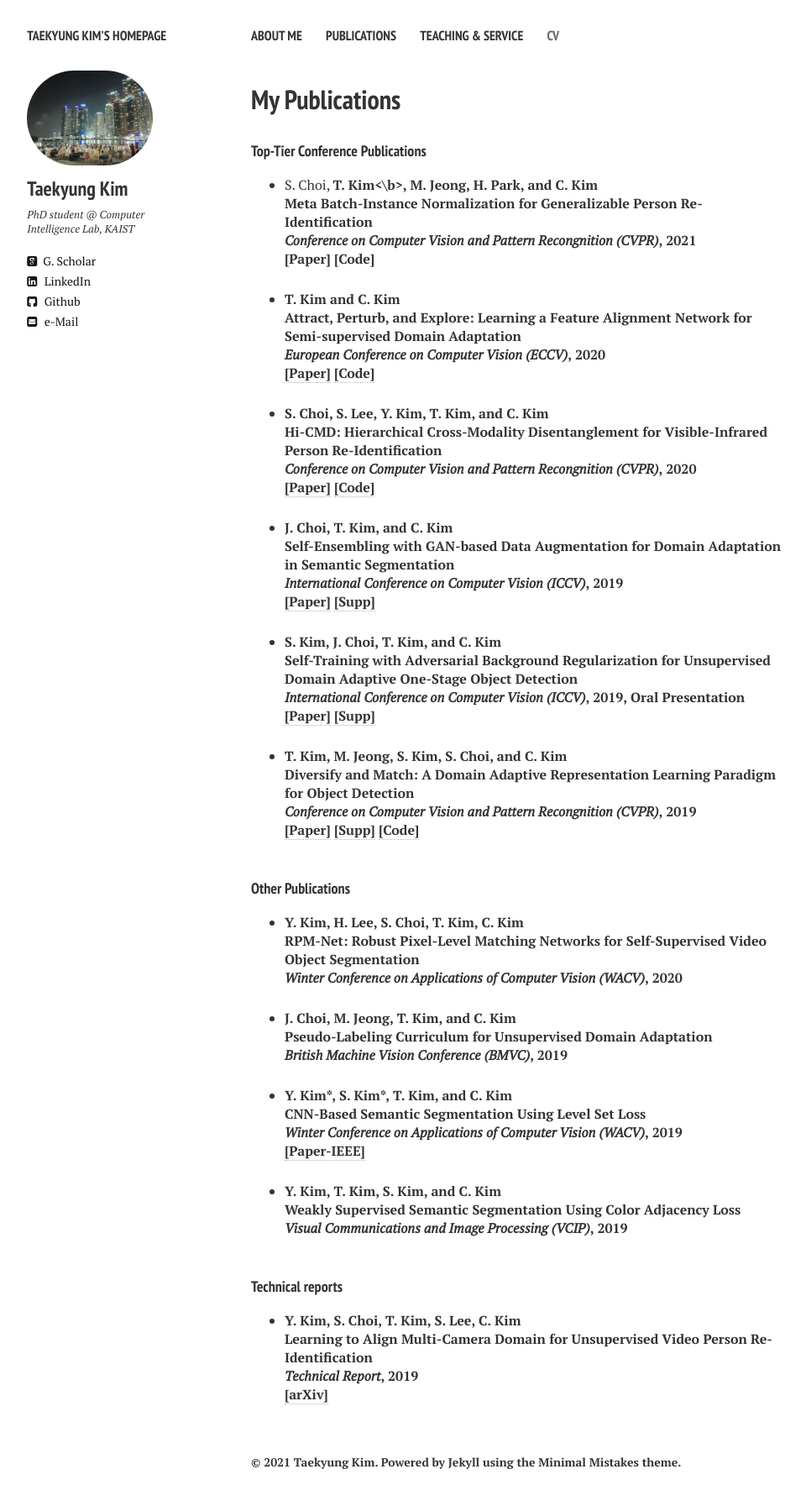
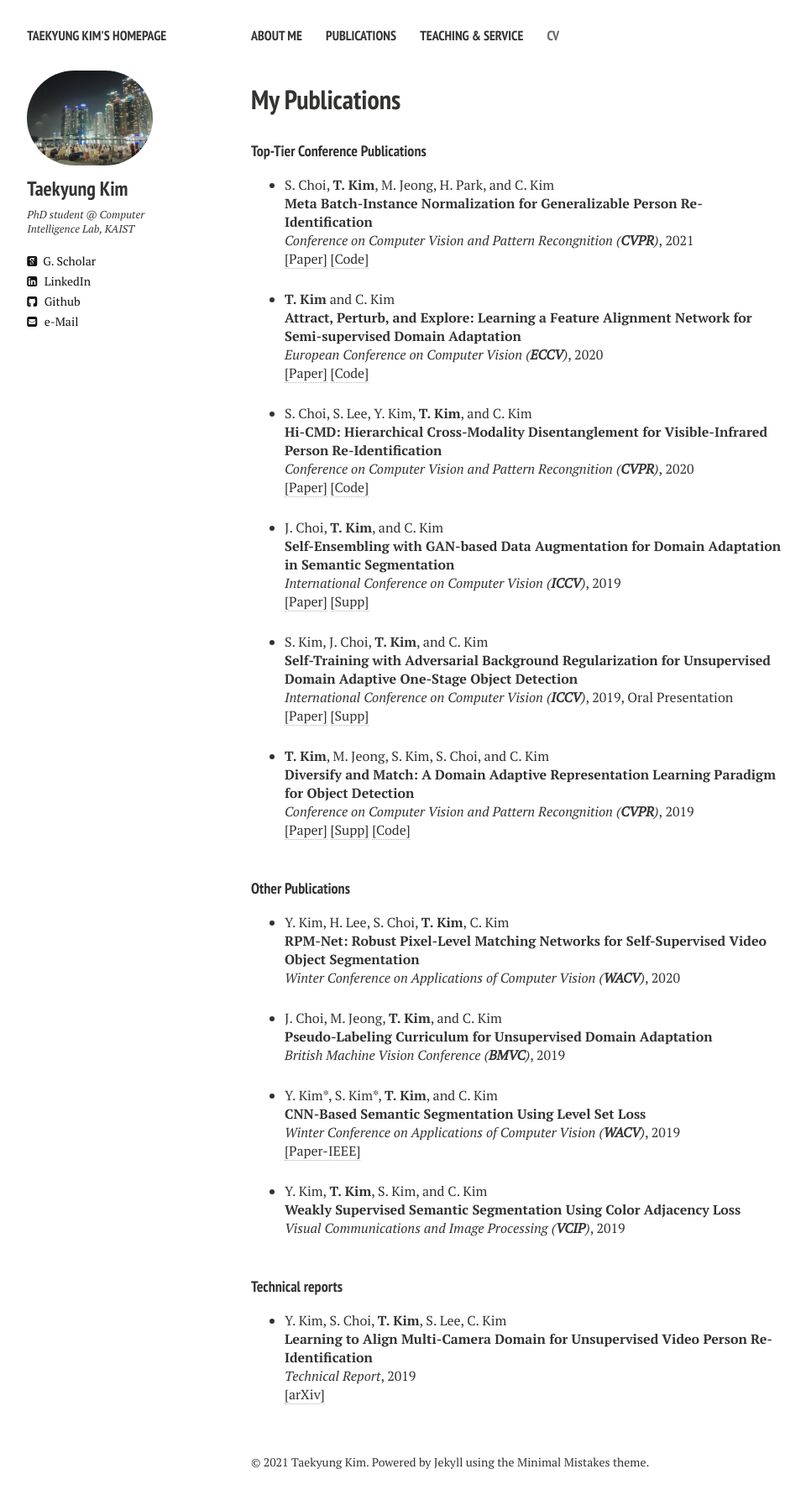
Before and after one commit to TKKim93/TKKim93.github.io, a Jekyll site: the page built from publications.md, in a window 1280 px wide. Shown: the whole page at 84% size, without its empty margins (21-981 px from the left). Built offline with Jekyll 4.4.1, drawn with Linux system fonts in a browser that asks for light colours; nearby versions of some CDN libraries.

```diff
--- a/_layouts/publications.html
+++ b/_layouts/publications.html
@@ -87,7 +87,7 @@ div.bibtex pre { font-size: 75%; overflow: auto;  width: 100%; padding: 0em 0em;
 <!-- Item:  -->
 
 <li ><p>
-S. Choi, <b>T. Kim<\b>, M. Jeong, H. Park, and C. Kim
+S. Choi, <b>T. Kim</b>, M. Jeong, H. Park, and C. Kim
 <br><b>Meta Batch-Instance Normalization for Generalizable Person Re-Identification</b><br>
 <i>Conference on Computer Vision and Pattern Recongnition (<b>CVPR</b>)</i>, 2021
 <br />
```
